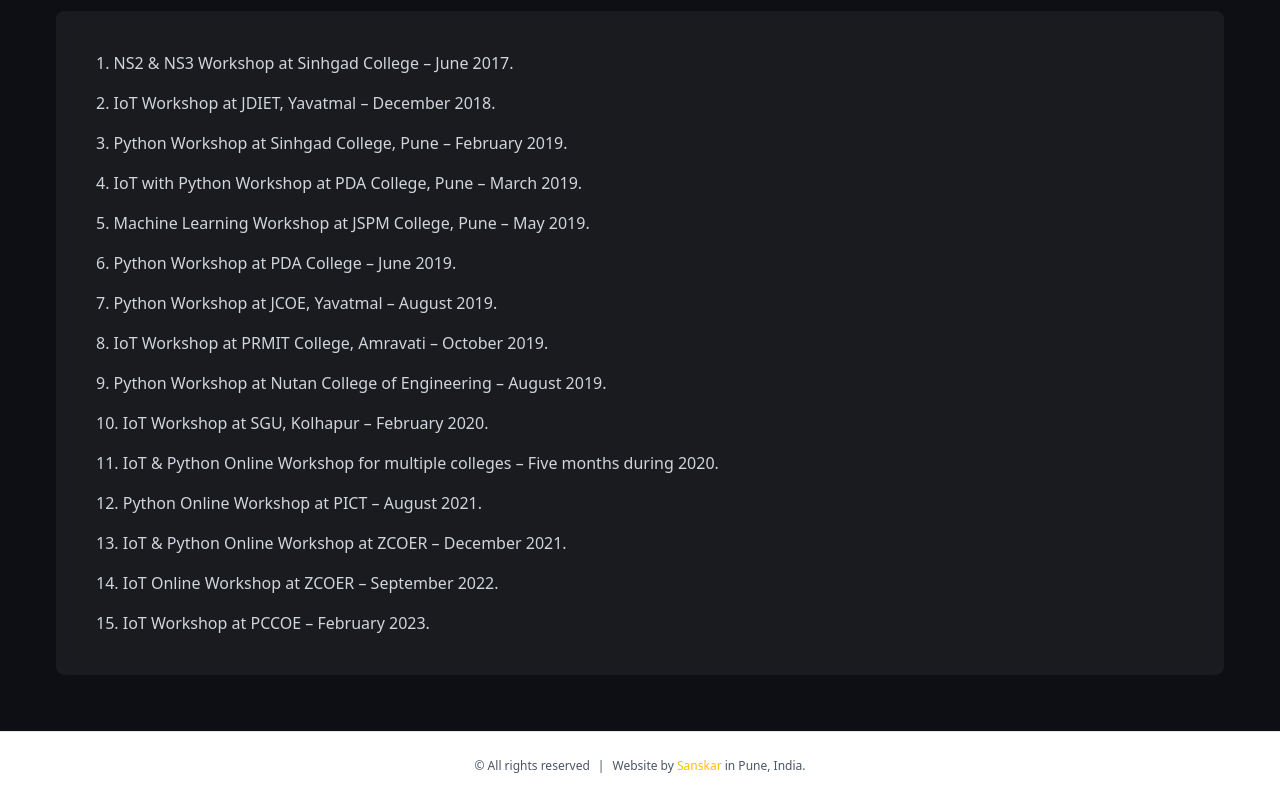
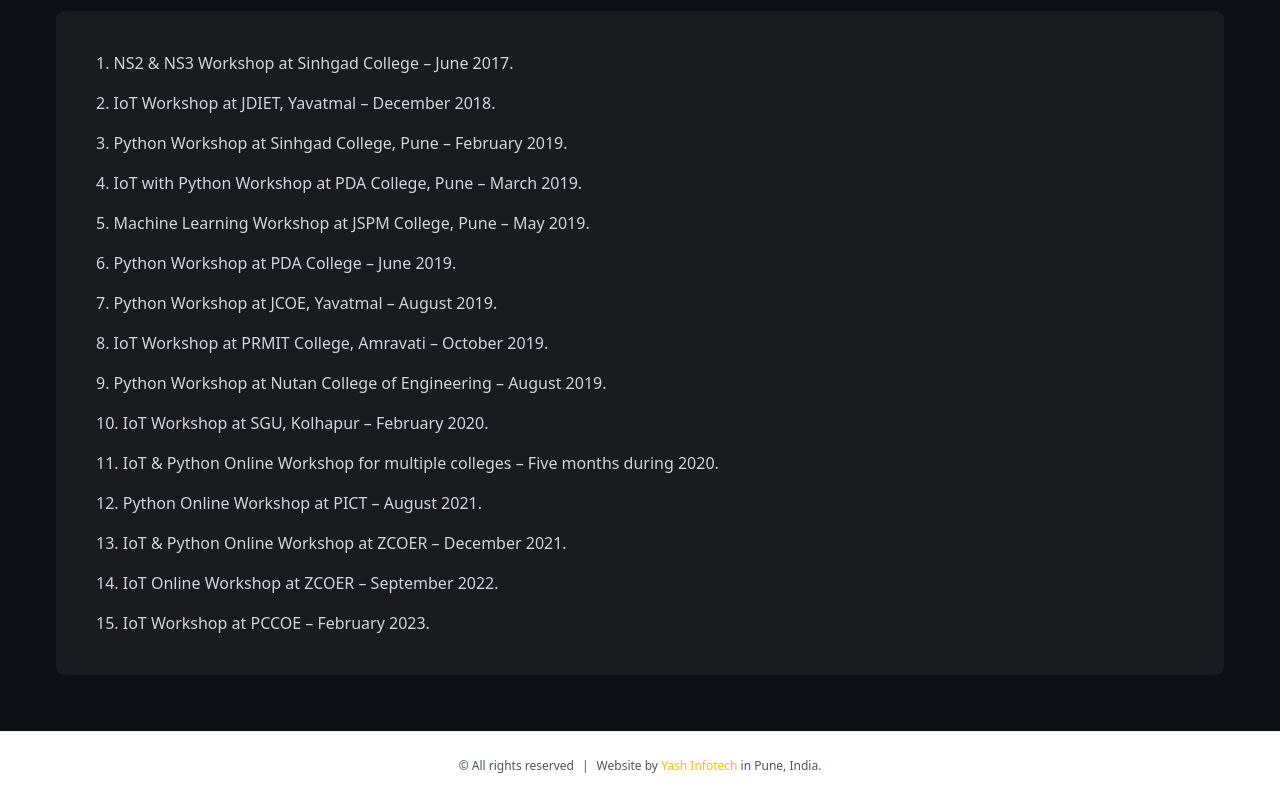
Before and after one commit to sanskardagade/ATUL_SIR, a React (Vite) app: page /expertsession in a window 1280 px wide. Shown: the part 314-1114 px from the top of the page. Built offline with nearby package versions, Linux system fonts and the light colour scheme.

Commit message:
small change

```diff
--- a/src/components/Footer.tsx
+++ b/src/components/Footer.tsx
@@ -10,7 +10,7 @@ const Footer = () => {
           <span>
             Website by{" "}
             <span className="font-medium text-[#FFBF00]">
-              Sanskar
+              Yash Infotech
             </span>{" "}
             in Pune, India.
           </span>
```
